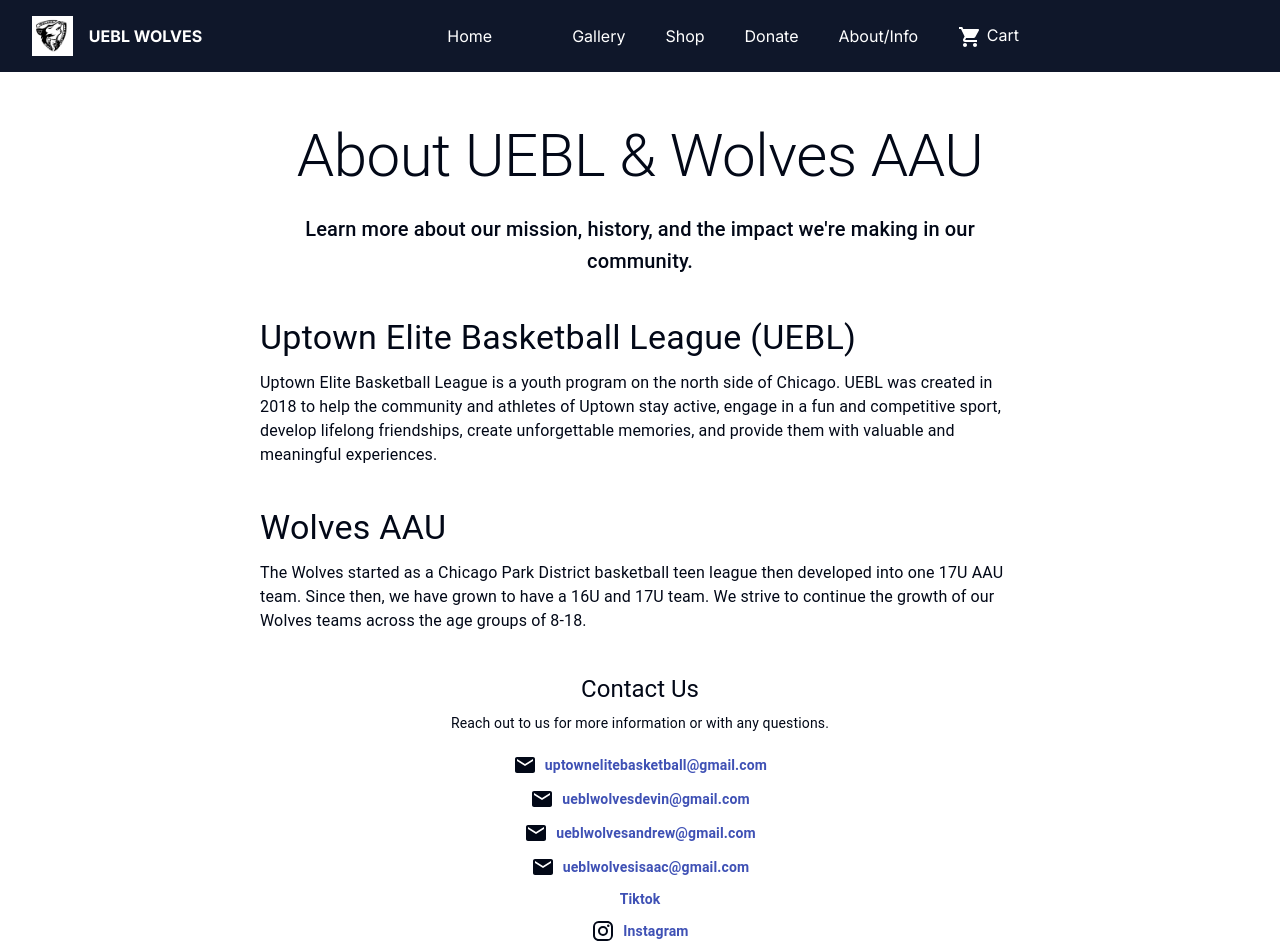
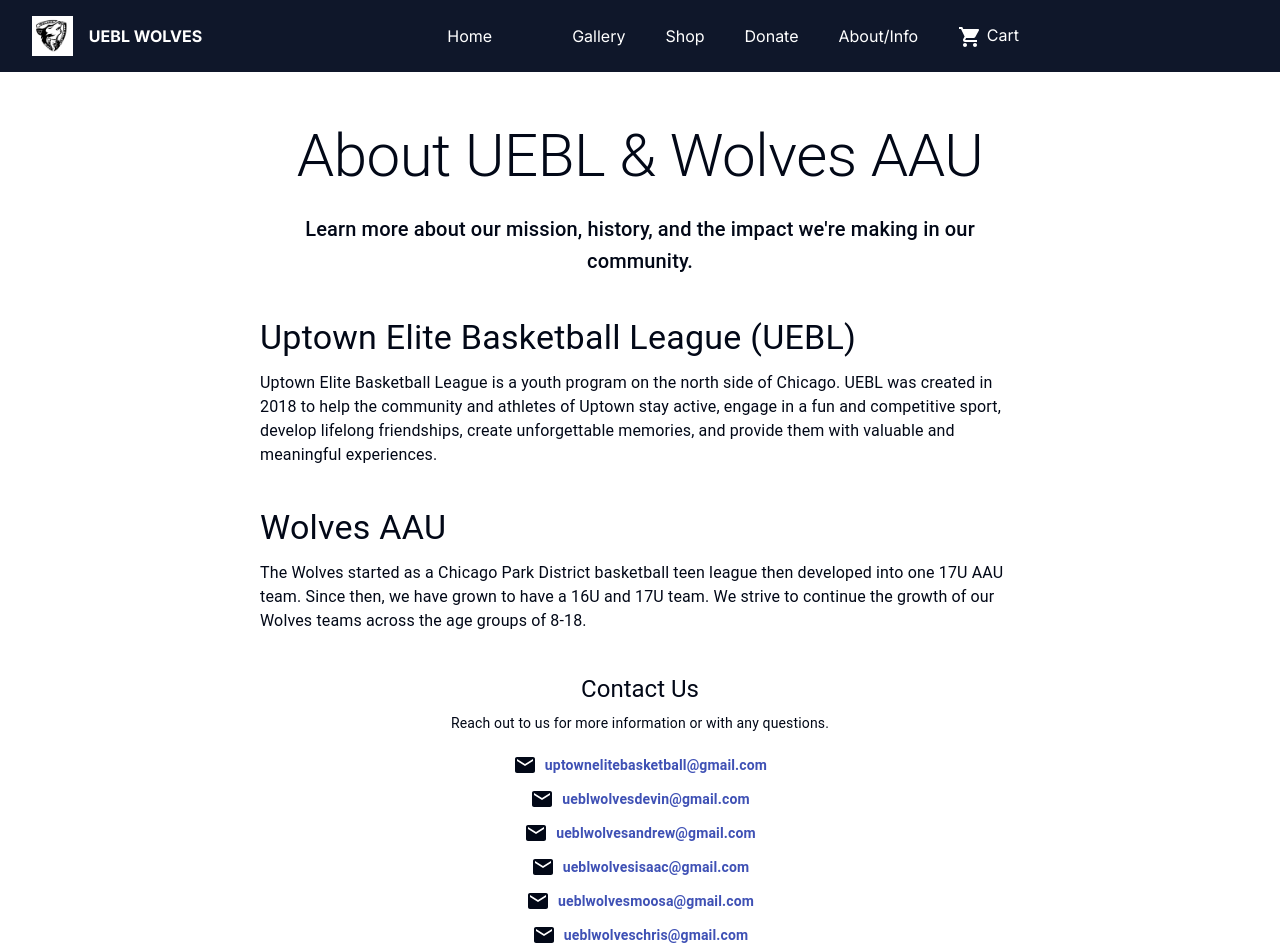
Before and after one commit to solidad1234/AAU-basketball-team, a Next.js app: page /about in a window 1280 px wide. Shown: the top 952 px of the page. Built offline with nearby package versions, Linux system fonts and the light colour scheme.

Commit message:
donate page

```diff
--- a/src/app/about/page.js
+++ b/src/app/about/page.js
@@ -67,6 +67,19 @@ export default function AboutPage() {
             </a>
           </Typography>
           <Typography variant="body2" component="p" sx={{ display: 'flex', justifyContent: 'center', alignItems: 'center', marginBottom: '10px' }}>
+            <EmailIcon sx={{ marginRight: '8px' }} />
+            <a href="mailto:ueblwolvesmoosa@gmail.com" style={{ color: '#3f51b5', textDecoration: 'none', fontWeight: 'bold' }}>
+            ueblwolvesmoosa@gmail.com
+            </a>
+          </Typography>
+          <Typography variant="body2" component="p" sx={{ display: 'flex', justifyContent: 'center', alignItems: 'center', marginBottom: '10px' }}>
+            <EmailIcon sx={{ marginRight: '8px' }} />
+            <a href="mailto:ueblwolveschris@gmail.com" style={{ color: '#3f51b5', textDecoration: 'none', fontWeight: 'bold' }}>
+            ueblwolveschris@gmail.com
+            </a>
+          </Typography>
+
+          <Typography variant="body2" component="p" sx={{ display: 'flex', justifyContent: 'center', alignItems: 'center', marginBottom: '10px' }}>
             <a href="https://www.tiktok.com/@uebl_wolves?_t=8oja57UA6Cl&_r=1" style={{ color: '#3f51b5', textDecoration: 'none', fontWeight: 'bold' }}>
               Tiktok
             </a>
--- a/src/app/globals.css
+++ b/src/app/globals.css
@@ -65,5 +65,6 @@
   }
   body {
     @apply bg-background text-foreground;
+    cursor: url('../../public/images/main-logo1.png'), auto !important;
   }
 }
--- a/src/app/layout.js
+++ b/src/app/layout.js
@@ -13,7 +13,7 @@ export const metadata = {
 export default function RootLayout({ children }) {
   return (
     <html lang="en">
-      <body className={inter.className}>
+      <body className={inter.className} style={{ cursor: 'url("/images/main-logo1.png"), auto' }}>
         <CartProvider>
           <Navbar />
           <main>
```
Also changed, not shown: public/images/main-logo1.png (added).
